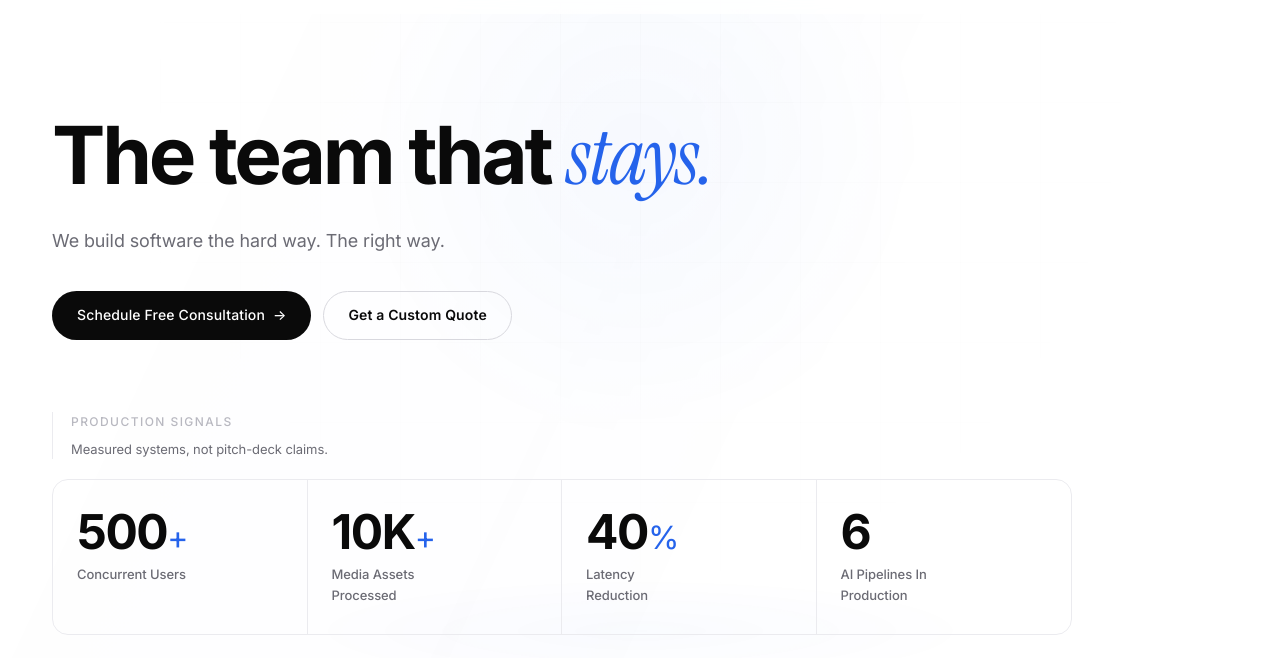
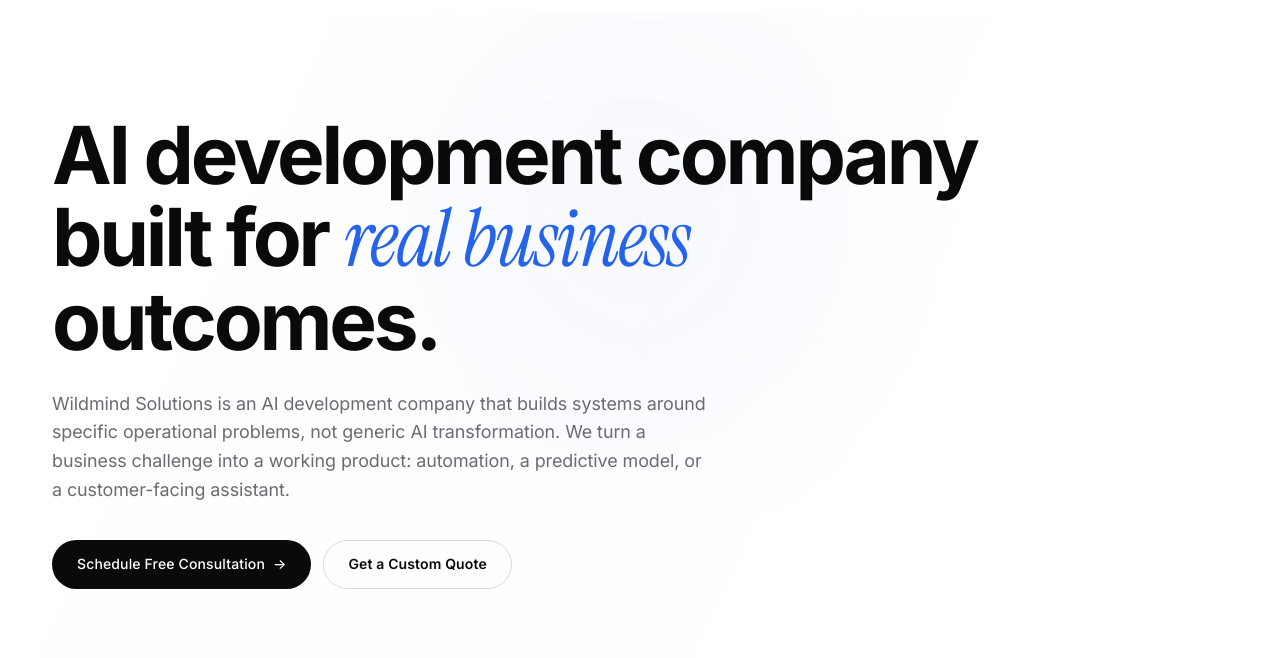
Before and after one commit to xenitsu889/wildmind-site, a website: page index.html in a window 1280 px wide. Shown: the part 58-716 px from the top of the page. Drawn offline with nearby package versions, Linux system fonts and the light colour scheme.

Commit message:
Revert "chore: update meta tags and descriptions in index.html for improved branding and SEO; adjust last modified date in sitemap.xml"
This reverts commit 747046f7231a1332f04023ce7ee53d2716798e99.

```diff
--- a/index.html
+++ b/index.html
@@ -3,7 +3,7 @@
 <head>
 <meta charset="UTF-8" />
 <meta name="viewport" content="width=device-width, initial-scale=1.0" />
-<meta name="description" content="The team that stays. WildMind Solutions builds software the hard way — the right way. Senior engineers from scope to ship, no handoffs." />
+<meta name="description" content="Wildmind Solutions delivers custom AI development, automation, web, mobile, and SaaS solutions that help businesses innovate, scale, and grow faster." />
 <meta name="theme-color" content="#ffffff" />
 <!-- SEO: Replace REPLACE_WITH_GSC_VERIFICATION_CODE before deploy. -->
 <!-- Google tag (gtag.js) -->
@@ -22,15 +22,15 @@
 <link rel="apple-touch-icon" href="/assets/logos/wildmind_solutions.png" />
 <meta property="og:type" content="website" />
 <meta property="og:url" content="https://solutions.wildmindai.com/" />
-<meta property="og:title" content="WildMind Solutions — The team that stays" />
-<meta property="og:description" content="We build software the hard way. The right way. Senior engineers from scope to ship, no handoffs." />
+<meta property="og:title" content="Wildmind Solutions: Trusted AI Development Company & Tech Partner" />
+<meta property="og:description" content="Wildmind Solutions delivers custom AI development, automation, web, mobile, and SaaS solutions that help businesses innovate, scale, and grow faster." />
 <meta property="og:image" content="https://solutions.wildmindai.com/assets/logos/wildmind_solutions.png" />
 <meta property="og:site_name" content="Wildmind Solutions" />
 <meta name="twitter:card" content="summary_large_image" />
-<meta name="twitter:title" content="WildMind Solutions — The team that stays" />
-<meta name="twitter:description" content="We build software the hard way. The right way. Senior engineers from scope to ship, no handoffs." />
+<meta name="twitter:title" content="Wildmind Solutions: Trusted AI Development Company & Tech Partner" />
+<meta name="twitter:description" content="Wildmind Solutions delivers custom AI development, automation, web, mobile, and SaaS solutions that help businesses innovate, scale, and grow faster." />
 <meta name="twitter:image" content="https://solutions.wildmindai.com/assets/logos/wildmind_solutions.png" />
-<title>WildMind Solutions — The team that stays</title>
+<title>Wildmind Solutions: Trusted AI Development Company & Tech Partner</title>
 <link rel="preconnect" href="https://fonts.googleapis.com">
 <link rel="preconnect" href="https://fonts.gstatic.com" crossorigin>
 <link href="https://fonts.googleapis.com/css2?family=Inter:wght@400;500;600;700;800&family=Instrument+Serif:ital@0;1&family=JetBrains+Mono:wght@400;500&display=swap" rel="stylesheet">
@@ -72,10 +72,12 @@
   <div class="container">
     <div class="hero-inner">
       <h1>
-        <span class="line">The team that <span class="accent-italic">stays.</span></span>
+        <span class="line">AI development company</span>
+        <span class="line">built for <span class="accent-italic">real business</span></span>
+        <span class="line">outcomes.</span>
       </h1>
       <p class="hero-sub">
-        We build software the hard way. The right way.
+        Wildmind Solutions is an AI development company that builds systems around specific operational problems, not generic AI transformation. We turn a business challenge into a working product: automation, a predictive model, or a customer-facing assistant.
       </p>
       <div class="hero-cta-row">
         <a href="/contact" class="btn btn-primary">
--- a/sitemap.xml
+++ b/sitemap.xml
@@ -356,7 +356,7 @@
   </url>
   <url>
     <loc>https://solutions.wildmindai.com/blog</loc>
-    <lastmod>2026-08-05</lastmod>
+    <lastmod>2026-08-01</lastmod>
     <changefreq>weekly</changefreq>
     <priority>0.7</priority>
   </url>
```
